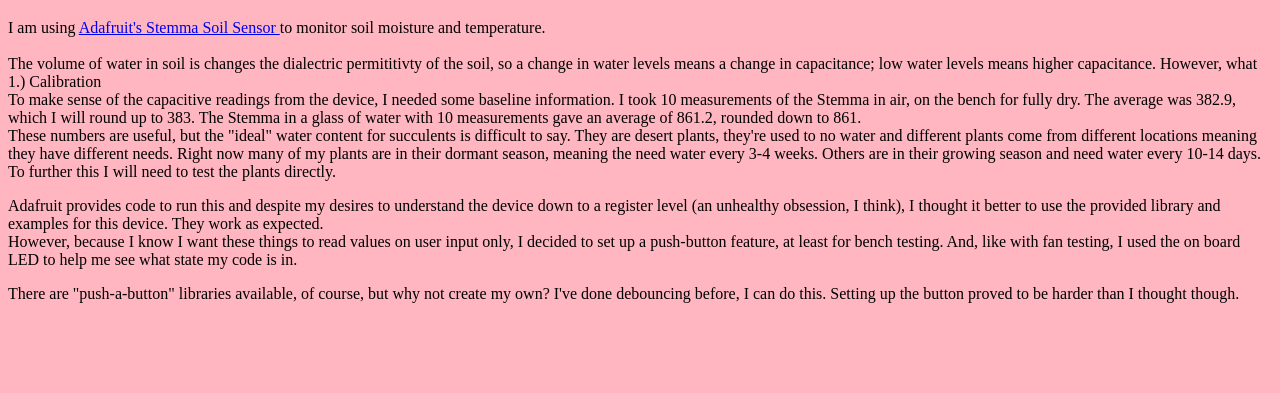
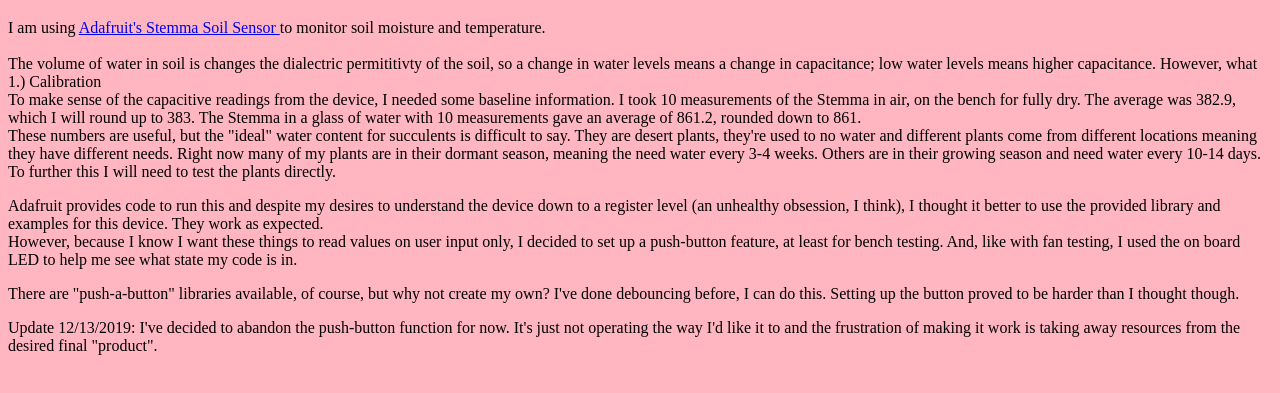
Before and after one commit to DianaKraemer/DianaKraemer.github.io, a plain HTML site: page Soil.html in a window 1280 px wide. Shown: the part 61-454 px from the top of the page. Drawn offline with Linux system fonts and the light colour scheme.

Commit message:
Update Soil.html

```diff
--- a/Soil.html
+++ b/Soil.html
@@ -23,5 +23,8 @@ However, because I know I want these things to read values on user input only, I
 
 <p>
 There are "push-a-button" libraries available, of course, but why not create my own? I've done debouncing before, I can do this. Setting up the button proved to be harder than I thought though.
+
+<p>
+Update 12/13/2019: I've decided to abandon the push-button function for now. It's just not operating the way I'd like it to and the frustration of making it work is taking away resources from the desired final "product".
 </body>
 </html>
```
